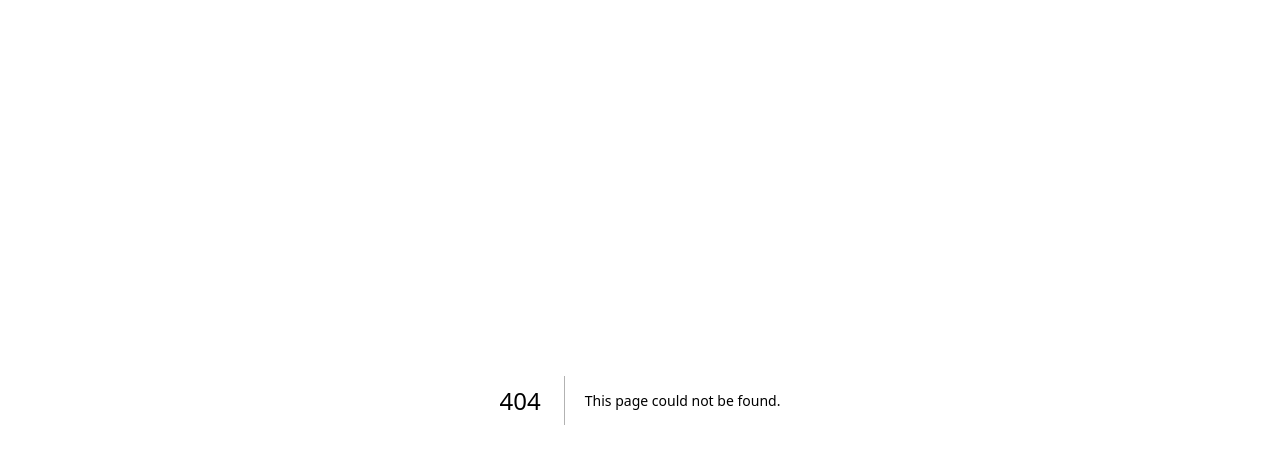
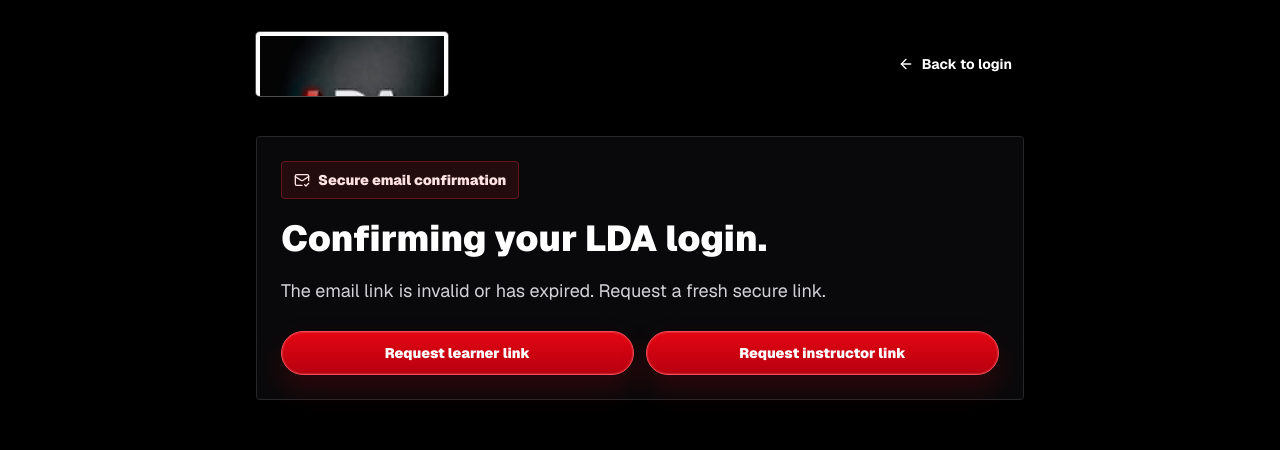
Before and after one commit to LDrivingAcademy/LDA, a Next.js app: page /auth/callback in a window 1280 px wide. Before the commit this address had no page. Shown: the top 450 px of the page. Built offline with nearby package versions, Linux system fonts and the light colour scheme; no server answers.

Commit message:
Add magic link callback page

```diff
--- /dev/null
+++ b/src/app/auth/callback/page.tsx
@@ -0,0 +1,89 @@
+import { type EmailOtpType } from "@supabase/supabase-js";
+import { Suspense } from "react";
+import Link from "next/link";
+import { redirect } from "next/navigation";
+import { ArrowLeft } from "lucide-react";
+import { EmailCallbackClient } from "@/components/auth/email-callback-client";
+import { Brand } from "@/components/brand";
+import { createClient } from "@/lib/supabase/server";
+
+function safeRole(value: string | undefined) {
+  return value === "instructor" ? "instructor" : "learner";
+}
+
+function safeNextPath(value: string | undefined, role: string) {
+  const fallback = `/auth/verify?role=${role}`;
+  if (!value || !value.startsWith("/") || value.startsWith("//")) {
+    return fallback;
+  }
+
+  return value;
+}
+
+export default async function AuthCallbackPage({
+  searchParams
+}: {
+  searchParams: Promise<{ code?: string; token_hash?: string; type?: string; role?: string; next?: string; error_description?: string; error?: string }>;
+}) {
+  const params = await searchParams;
+  const role = safeRole(params.role);
+  const nextPath = safeNextPath(params.next, role);
+
+  if (params.error_description || params.error) {
+    redirect(`/auth/login?role=${role}&message=${encodeURIComponent(params.error_description || params.error || "The email link could not be confirmed.")}`);
+  }
+
+  const supabase = await createClient();
+
+  if (supabase && params.code) {
+    const { error } = await supabase.auth.exchangeCodeForSession(params.code);
+    if (error) {
+      redirect(`/auth/login?role=${role}&message=${encodeURIComponent(error.message)}`);
+    }
+
+    redirect(nextPath);
+  }
+
+  if (supabase && params.token_hash && params.type) {
+    const { error } = await supabase.auth.verifyOtp({
+      token_hash: params.token_hash,
+      type: params.type as EmailOtpType
+    });
+
+    if (error) {
+      redirect(`/auth/login?role=${role}&message=${encodeURIComponent(error.message)}`);
+    }
+
+    redirect(nextPath);
+  }
+
+  return (
+    <main className="min-h-screen bg-black px-4 py-8 text-white">
+      <div className="mx-auto max-w-3xl">
+        <div className="flex items-center justify-between gap-4">
+          <Brand />
+          <Link href={`/auth/login?role=${role}`} className="inline-flex items-center gap-2 rounded-full px-3 py-2 text-sm font-bold text-zinc-300 hover:text-white hover:ring-2 hover:ring-brand">
+            <ArrowLeft size={16} /> Back to login
+          </Link>
+        </div>
+        <div className="mt-10">
+          <Suspense fallback={<CallbackFallback />}>
+            <EmailCallbackClient />
+          </Suspense>
+        </div>
+      </div>
+    </main>
+  );
+}
+
+function CallbackFallback() {
+  return (
+    <section className="rounded border border-zinc-800 bg-zinc-950 p-6 text-white shadow-2xl">
+      <div className="inline-flex items-center gap-2 rounded border border-red-500/30 bg-red-500/10 px-3 py-2 text-sm font-black text-red-100">
+        Secure email confirmation
+      </div>
+      <h1 className="mt-5 text-4xl font-black tracking-normal">Confirming your LDA login.</h1>
+      <p className="mt-4 text-lg leading-8 text-zinc-300">Please wait while LDA confirms your secure email link.</p>
+    </section>
+  );
+}
```
